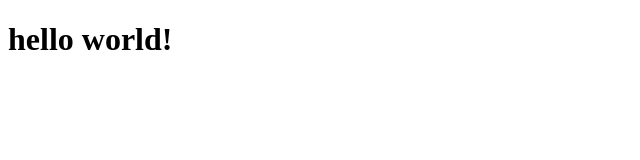
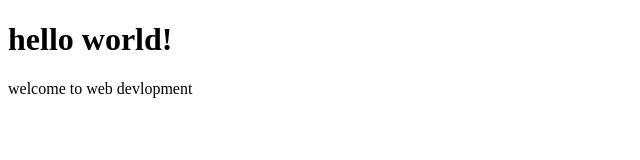
Before and after one commit to swetha-arc/learn-webdev, a plain HTML site: page learn webdev/index.html in a window 1280 px wide. Shown: the whole page, without its empty margins (0-640 px from the left). Drawn offline with Linux system fonts and the light colour scheme.

Commit message:
my first commit

```diff
--- a/learn webdev/index.html
+++ b/learn webdev/index.html
@@ -7,5 +7,6 @@
 </head>
 <body>
     <h1>hello world!</h1>
+    <p>welcome to web devlopment</p>
 </body>
 </html>
```
